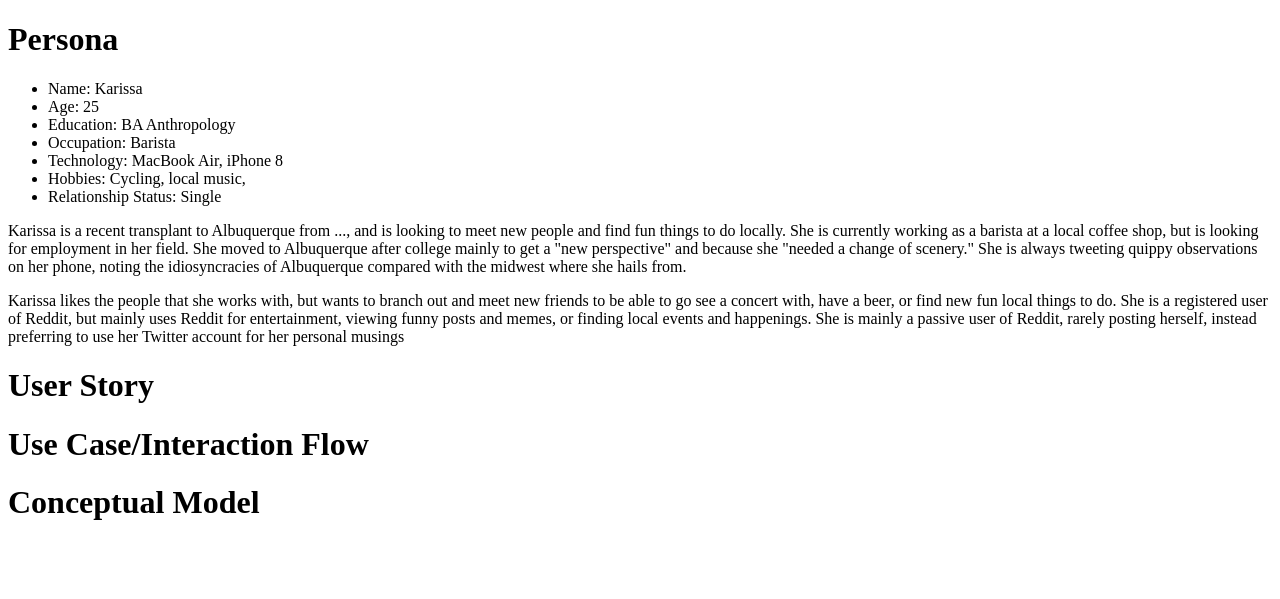
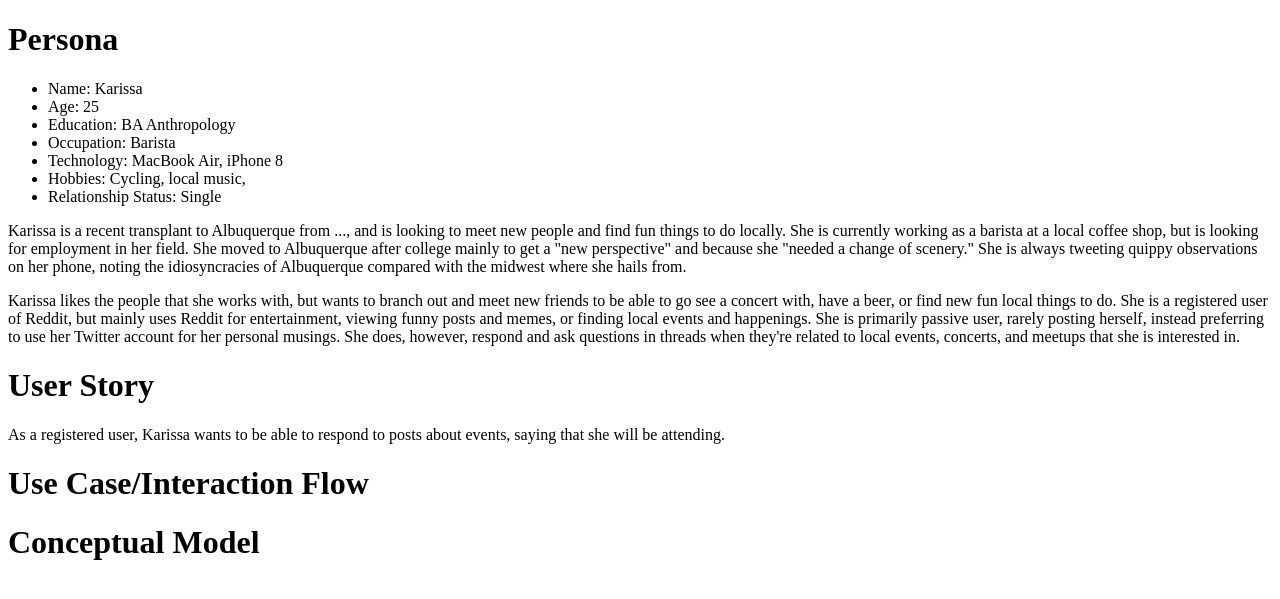
Before and after one commit to Npascetti/data-design, a PHP site: page / in a window 1280 px wide. Shown: the top 599 px of the page. Run offline with PHP 8.4, Linux system fonts and the light colour scheme.

Commit message:
added user story p

```diff
--- a/index.php
+++ b/index.php
@@ -21,9 +21,9 @@
 				on her phone, noting the idiosyncracies of Albuquerque compared with the midwest where she hails from.</p>
 			<p>Karissa likes the people that she works with, but wants to branch out and meet new friends to be able to go see a concert with,
 				have a beer, or find new fun local things to do. She is a registered user of Reddit, but mainly uses Reddit for entertainment,
-				viewing funny posts and memes, or finding local events and happenings. She is mainly a passive user of Reddit, rarely posting herself, 				instead preferring to use her Twitter account for her personal musings </p>
+				viewing funny posts and memes, or finding local events and happenings. She is primarily passive user, rarely posting herself, 				instead preferring to use her Twitter account for her personal musings. She does, however, respond and ask questions in threads when 				they're related to local events, concerts, and meetups that she is interested in.</p>
 		<h1>User Story</h1>
-		<p></p>
+		<p>As a registered user, Karissa wants to be able to respond to posts about events, saying that she will be attending.</p>
 		<h1>Use Case/Interaction Flow</h1>
 		<p></p>
 		<h1>Conceptual Model</h1>
```
